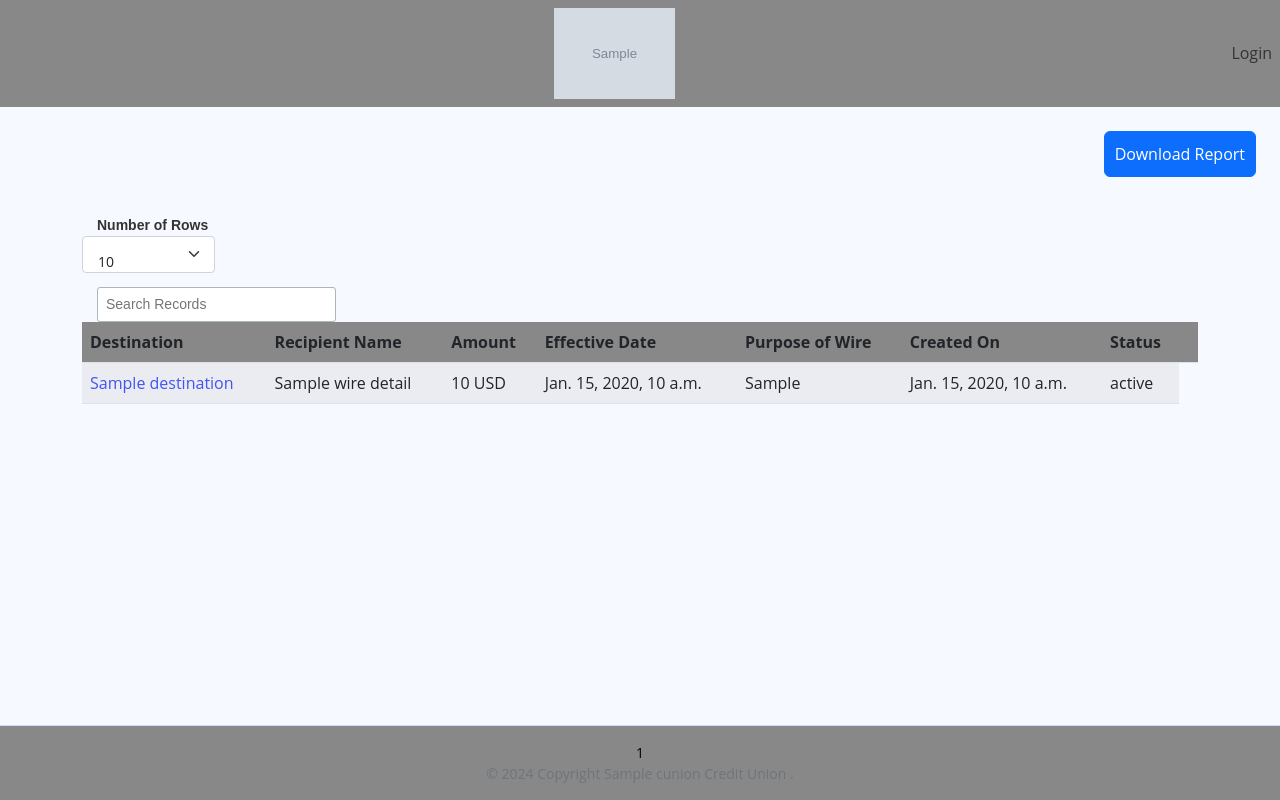
After one commit to deepakkalaramna-thunderbrains/tru-wires-, a Django app: template templates/monthly_report.html in a window 1280 px wide. The commit adds this page. Run offline with Django 4.2, Linux system fonts and the light colour scheme; the template is opened without the code that fills it: most values are stand-ins (such as "Sample title", 1, 10 or a date in 2020); grey boxes marked "Sample" are stand-in pictures; some libraries are stand-ins or nearby versions.

Commit message:
Updated code for dwnload report

```diff
--- a/formpage/models.py
+++ b/formpage/models.py
@@ -95,8 +95,8 @@ class WireFormDetails(models.Model):
     description                      = models.TextField(max_length=100)
     created_at                       = models.DateTimeField(auto_now_add=True,null=True)
 
-    def __str__(self):
-        return f'{self.user} - {self.destination} - {self.effective_date}'
+    # def __str__(self):
+    #     return f'{self.user} - {self.destination} - {self.effective_date}'
     slug = models.SlugField(
         default="", editable=False, max_length=settings.WIRE_TITLE_MAX_LENGTH
     )
--- /dev/null
+++ b/templates/monthly_report.html
@@ -0,0 +1,92 @@
+{% extends "base.html" %} {% load static %}{% block index %}
+{% load i18n widget_tweaks %}
+<main id="landing-page-content">
+  {% if order %}
+    <div class="text-end pe-md-4 pe-3 py-4"><a href="{% url 'download_monthly_report' %}" class="btn btn-primary">Download Report</a>
+    </div>
+    {% endif %}
+<div class="container" mb-5>
+      <div class="header_wrap">
+        <div class="num_rows">
+
+				<div class="form-group"> 	<!--		Show Numbers Of Rows 		-->
+          <label class="form_label required_label" for="">Number of Rows</label>
+			 		<select class="form-select form-select-sm form_label" name="state" id="maxRows">
+
+
+						 <option value="10">10</option>
+						 <option value="15">15</option>
+						 <option value="20">20</option>
+						 <option value="50">50</option>
+						 <option value="70">70</option>
+						 <option value="100">100</option>
+            <option value="5000">Show ALL Rows</option>
+						</select>
+
+			  	</div>
+        </div>
+        <div class="tb_search form_label">
+         <input type="text" id="search_input_all" onkeyup="FilterkeyWord_all_table()" placeholder="Search Records" class="input_field" size="25">
+        </div>
+      </div>
+    <table class="table table-striped table-class" id= "table-id">
+       <thead>
+         <tr style="background-color: {{ cunion.form_color }};"  class="table-sub-heading" >
+          {% if request.user.is_authenticated and  request.user.is_staff %}
+          <th>Username</th>
+          {% endif %}
+           <th>Destination</th>
+           <th>Recipient Name</th>
+           <th>Amount</th>
+           <th>Effective Date</th>
+           <th>Purpose of Wire</th>
+           <th>Created On</th>
+           <th>Status</th>
+           <th></th>
+         </tr>
+       </thead>
+       <tbody>
+             {% for info in order %}
+             <tr>
+              {% if request.user.is_authenticated and  request.user.is_staff %}
+              <td>{{ info.client}}</td>
+              {% endif %}
+               <td>
+                 <a class="" href="{% url 'entry' info.id %}">{{ info.wire_details.destination }}</a>
+
+               </td>
+               <td>{{ info.wire_details.recipient_name}}</td>
+               <td>{{ info.wire_details.sending_amount}}  {{ info.wire_details.currency}}</td>
+               <td>{{ info.wire_details.effective_date }}</td>
+               <td>{{ info.wire_details.purpose_of_wire }}</td>
+               <td>{{ info.date_created }}</td>
+               <td class="">{{ info.status }}</td>
+               {% if request.user.is_authenticated and not request.user.is_staff %}
+               <td>{% with reccurency_status=info.wire_details.recurrent %}
+                        {% if reccurency_status %}
+                            <h6>Recurrent</h6>
+                        {% else %}
+                            <a style="background-color: {{ cunion.buttons_color }};" class="btn btn-outline-info btn-sm btn-block" href="{% url 'clone' info.id %}">Send Again</a>
+                        {% endif %}
+                   {% endwith %}
+                  </td>
+                  {% elif request.user.is_authenticated and request.user.is_staff %}
+                 <td><a class="btn btn-outline-info btn-sm btn-block" href="{% url 'entry' info.pk %}">view</a></td>
+
+                  {% endif %}
+             </tr>
+             {% endfor %}
+       </tbody>
+     </table>
+    <!--		Start Pagination -->
+			<div class='pagination-container mb-7'>
+				<nav>
+				  <ul class="pagination">
+				  </ul>
+				</nav>
+			</div>
+
+</div>
+
+</main>
+{% endblock %}
--- a/templates/navbar.html
+++ b/templates/navbar.html
@@ -53,6 +53,9 @@
              {% endif %}
             {% if request.user.is_authenticated %}
             <li class="nav-item">
+              <a class="nav-link"href="{%url 'monthly_report'%}">Monthly Report</a>
+           </li>
+            <li class="nav-item">
                <a class="nav-link"href="{%url 'wire_requests'%}">Wire Requests</a>
             </li>
               <li class="nav-item">
--- a/wireform/urls.py
+++ b/wireform/urls.py
@@ -67,6 +67,11 @@ urlpatterns = [
     path('recurrence/<str:pk>/update/', views.update_recurrence, name="update_recurrence"),
     path('jsi18n/recurrence/',JavaScriptCatalog.as_view(packages=['recurrence']),name='javascript-catalog'),
     path('jsi18n.js', JavaScriptCatalog.as_view(packages=['recurrence']), name='jsi18n'),
+
+
+    path('submit_order/monthly_report/', views.monthly_report, name='monthly_report'),
+    path('submit_order/download_monthly_report/', views.download_monthly_report, name='download_monthly_report'),
+
 ]
 if settings.DEBUG:
     urlpatterns += static(settings.MEDIA_URL, document_root=settings.MEDIA_ROOT)
```
Also changed, not shown: formpage/admin.py (+12 -12 lines), formpage/views.py (+70 -1 lines), formpage/migrations/0014_rename_destination_wireformdetails_destincreate_useration_and_more.py (added), formpage/migrations/0015_delete_customuser.py (added).
